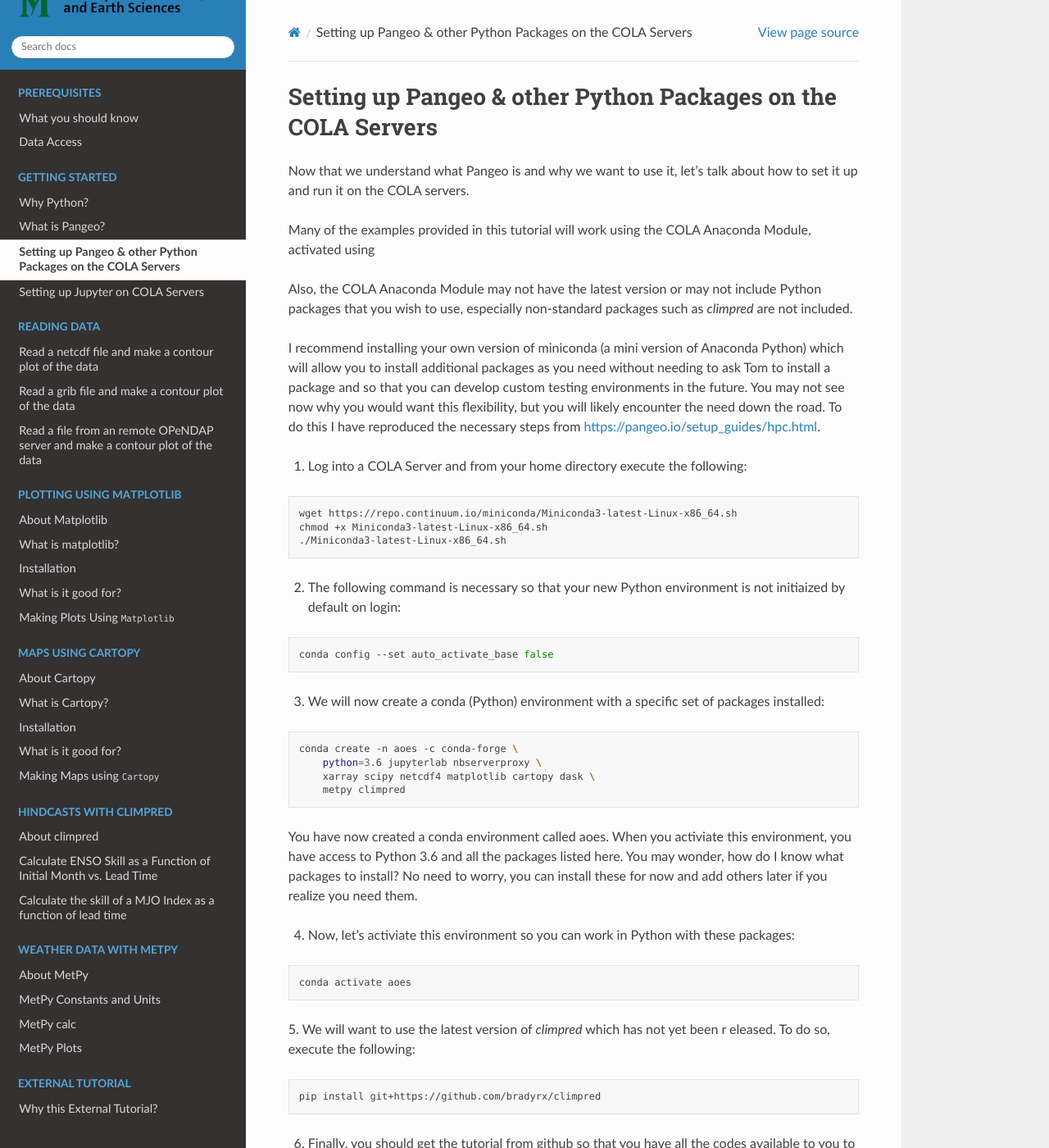
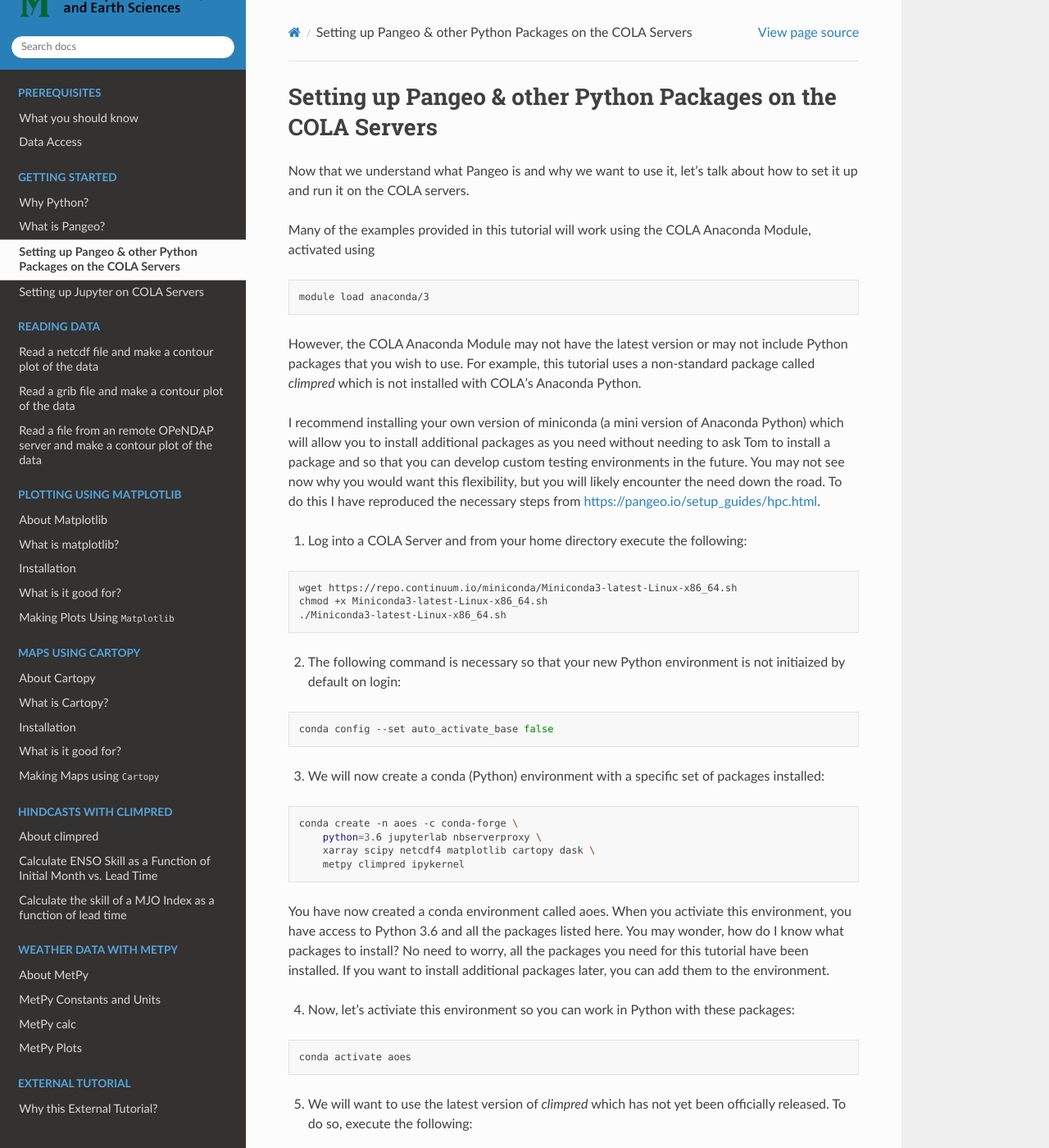
Before and after one commit to kpegion/Pangeo-at-AOES, a Sphinx documentation site: the page built from docs/source/setting-up-pangeo.rst, in a window 1280 px wide and 1400 px high. Shown: the whole window at 82% size. Built offline with Sphinx 7.4.7 and the Read the Docs theme 2.0.0, drawn with Linux system fonts in a browser that asks for light colours; some of the changed text lies outside the part shown.

```diff
--- a/docs/source/setting-up-pangeo.rst
+++ b/docs/source/setting-up-pangeo.rst
@@ -6,9 +6,10 @@ Now that we understand what Pangeo is and why we want to use it, let's talk abou
 Many of the examples provided in this tutorial will work using the COLA Anaconda Module, activated using
 
 .. code-block:: bash
+
    module load anaconda/3
 
-Also, the COLA Anaconda Module may not have the latest version or may not include Python packages that you wish to use, especially non-standard packages such as `climpred` are not included.
+However, the COLA Anaconda Module may not have the latest version or may not include Python packages that you wish to use. For example, this tutorial uses a non-standard package called `climpred` which is not installed with COLA's Anaconda Python.
 
 I recommend installing your own version of miniconda (a mini version of Anaconda Python) which will allow you to install additional packages as you need without needing to ask Tom to install a package and so that you can develop custom testing environments in the future.  You may not see now why you would want this flexibility, but you will likely encounter the need down the road.  To do this I have reproduced the necessary steps from https://pangeo.io/setup_guides/hpc.html.
 
@@ -34,10 +35,10 @@ I recommend installing your own version of miniconda (a mini version of Anaconda
    conda create -n aoes -c conda-forge \
        python=3.6 jupyterlab nbserverproxy \
        xarray scipy netcdf4 matplotlib cartopy dask \
-       metpy climpred
+       metpy climpred ipykernel
 
 
-You have now created a conda environment called aoes. When you activiate this environment, you have access to Python 3.6 and all the packages listed here.  You may wonder, how do I know what packages to install?  No need to worry, you can install these for now and add others later if you realize you need them.
+You have now created a conda environment called aoes. When you activiate this environment, you have access to Python 3.6 and all the packages listed here.  You may wonder, how do I know what packages to install?  No need to worry, all the packages you need for this tutorial have been installed.  If you want to install additional packages later, you can add them to the environment.
 
 4. Now, let's activiate this environment so you can work in Python with these packages:
 
@@ -45,14 +46,13 @@ You have now created a conda environment called aoes. When you activiate this en
 
    conda activate aoes
 
-5. We will want to use the latest version of `climpred` which has not yet been r
-eleased. To do so,  execute the following:
+5. We will want to use the latest version of `climpred` which has not yet been officially  released. To do so,  execute the following:
 
 .. code-block:: bash
 
    pip install git+https://github.com/bradyrx/climpred
 
-6.  Finally, you should get the tutorial from github so that you have all the codes available to you to run on the COLA Servers
+6.  Finally, you should get this tutorial from github so that you have all the codes available to you to run on the COLA Servers
 
 
 .. code-block:: bash
```
Also changed, not shown: docs/source/setting-up-jupyter.rst (+11 -3 lines).
